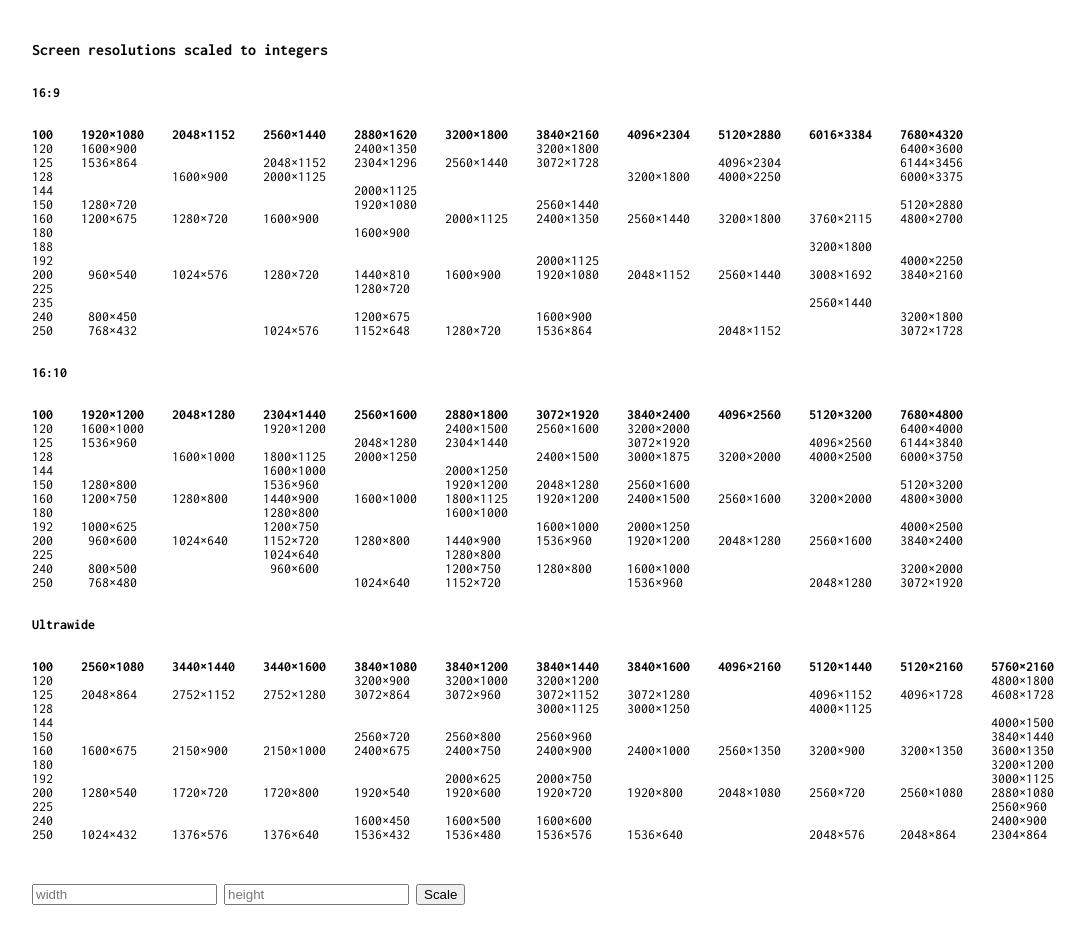
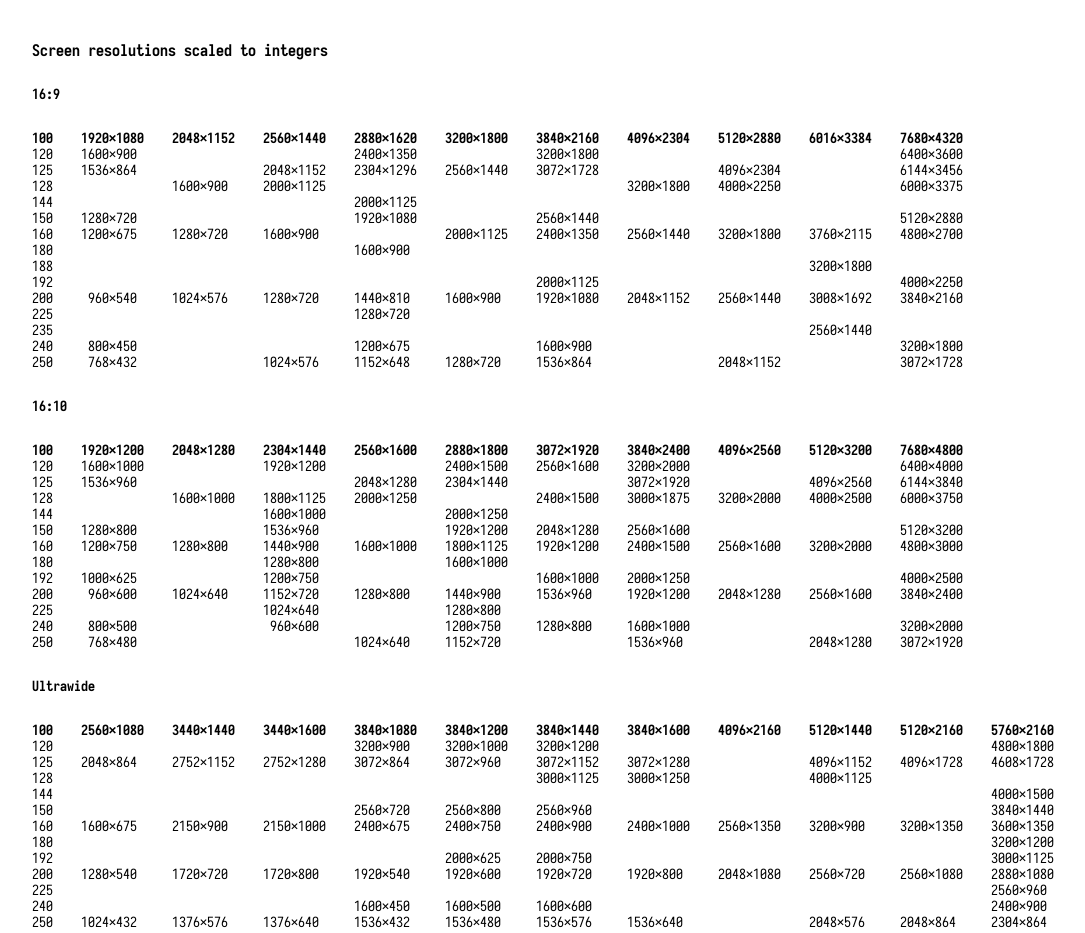
Before and after one commit to chadluo/scales, a website: page index.html in a window 1280 px wide. Shown: the top 933 px of the page, without its empty margins (52-1137 px from the left). Drawn offline with Linux system fonts and the light colour scheme.

Commit message:
switch to iosevka

```diff
--- a/index.html
+++ b/index.html
@@ -4,7 +4,7 @@
     <meta charset="UTF-8" />
     <meta name="viewport" content="width=device-width, initial-scale=1.0" />
     <title>Resolution Scales</title>
-    <link href="https://fonts.googleapis.com/css2?family=Inconsolata:wght@400;700&display=swap" rel="stylesheet" />
+    <link rel="stylesheet" href="iosevka/iosevka.css" />
     <link rel="stylesheet" href="style.css" />
   </head>
   <body>
--- /dev/null
+++ b/iosevka/iosevka.css
@@ -0,0 +1,38 @@
+/*
+
+The font is licensed under SIL OFL Version 1.1.
+
+The support code is licensed under Berkeley Software Distribution license.
+
+Copyright (c) 2015-2020 Belleve Invis (belleve@typeof.net).
+
+Redistribution and use in source and binary forms, with or without modification, are permitted provided that the following conditions are met:
+* Redistributions of source code must retain the above copyright notice, this list of conditions and the following disclaimer.
+* Redistributions in binary form must reproduce the above copyright notice, this list of conditions and the following disclaimer in the documentation and/or other materials provided with the distribution.
+* Neither the name of Belleve Invis nor the names of its contributors may be used to endorse or promote products derived from this software without specific prior written permission.
+
+THIS SOFTWARE IS PROVIDED BY THE COPYRIGHT HOLDERS AND CONTRIBUTORS "AS IS" AND ANY EXPRESS OR IMPLIED WARRANTIES, INCLUDING, BUT NOT LIMITED TO, THE IMPLIED WARRANTIES OF MERCHANTABILITY AND FITNESS FOR A PARTICULAR PURPOSE ARE DISCLAIMED. IN NO EVENT SHALL BELLEVE INVIS BE LIABLE FOR ANY DIRECT, INDIRECT, INCIDENTAL, SPECIAL, EXEMPLARY, OR CONSEQUENTIAL DAMAGES (INCLUDING, BUT NOT LIMITED TO, PROCUREMENT OF SUBSTITUTE GOODS OR SERVICES; LOSS OF USE, DATA, OR PROFITS; OR BUSINESS INTERRUPTION) HOWEVER CAUSED AND ON ANY THEORY OF LIABILITY, WHETHER IN CONTRACT, STRICT LIABILITY, OR TORT (INCLUDING NEGLIGENCE OR OTHERWISE) ARISING IN ANY WAY OUT OF THE USE OF THIS SOFTWARE, EVEN IF ADVISED OF THE POSSIBILITY OF SUCH DAMAGE.
+
+https://typeof.net/Iosevka/
+
+*/
+
+@font-face {
+  font-family: "Iosevka Web";
+  font-display: swap;
+  font-weight: 400;
+  font-stretch: normal;
+  font-style: normal;
+  src: url("woff2/iosevka-regular.woff2") format("woff2"), url("woff/iosevka-regular.woff") format("woff"),
+    url("ttf/iosevka-regular.ttf") format("truetype");
+}
+
+@font-face {
+  font-family: "Iosevka Web";
+  font-display: swap;
+  font-weight: 700;
+  font-stretch: normal;
+  font-style: normal;
+  src: url("woff2/iosevka-bold.woff2") format("woff2"), url("woff/iosevka-bold.woff") format("woff"),
+    url("ttf/iosevka-bold.ttf") format("truetype");
+}
--- a/style.css
+++ b/style.css
@@ -21,7 +21,7 @@ table {
   border-spacing: 0;
 }
 body {
-  font: 14px/1 "Inconsolata", monospace;
+  font: 14px/16px "Iosevka Web", monospace;
   margin: 3em 0 0 6em;
 }
 h1 {
@@ -49,6 +49,10 @@ h1 {
 .scales th:first-child {
   padding-left: 0;
 }
+.scales th:last-child,
+.scales td:last-child {
+  padding-right: 0;
+}
 .scales .lp {
   padding-left: 1.5em;
 }
@@ -59,3 +63,7 @@ footer {
   font-weight: bold;
   margin: 3em 0;
 }
+:placeholder-shown,
+button {
+  font-family: "Iosevka Web";
+}
```
Also changed, not shown: iosevka/woff2/iosevka-bold.woff2 (added), iosevka/woff2/iosevka-regular.woff2 (added), 2 other files.
